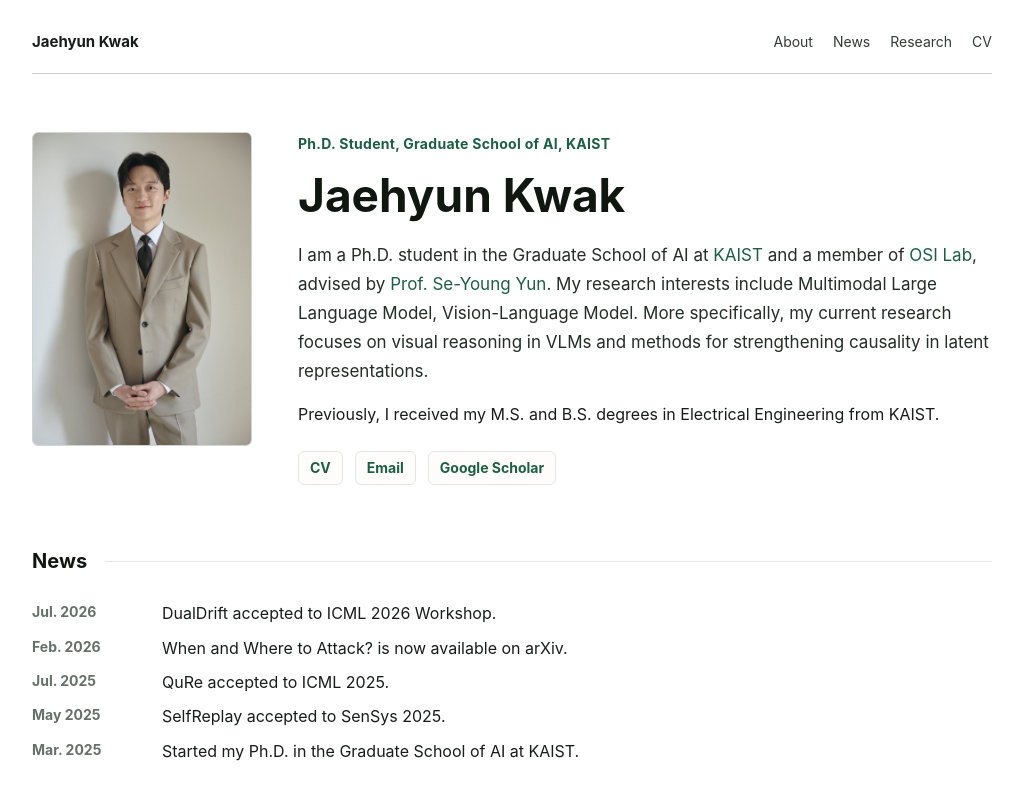
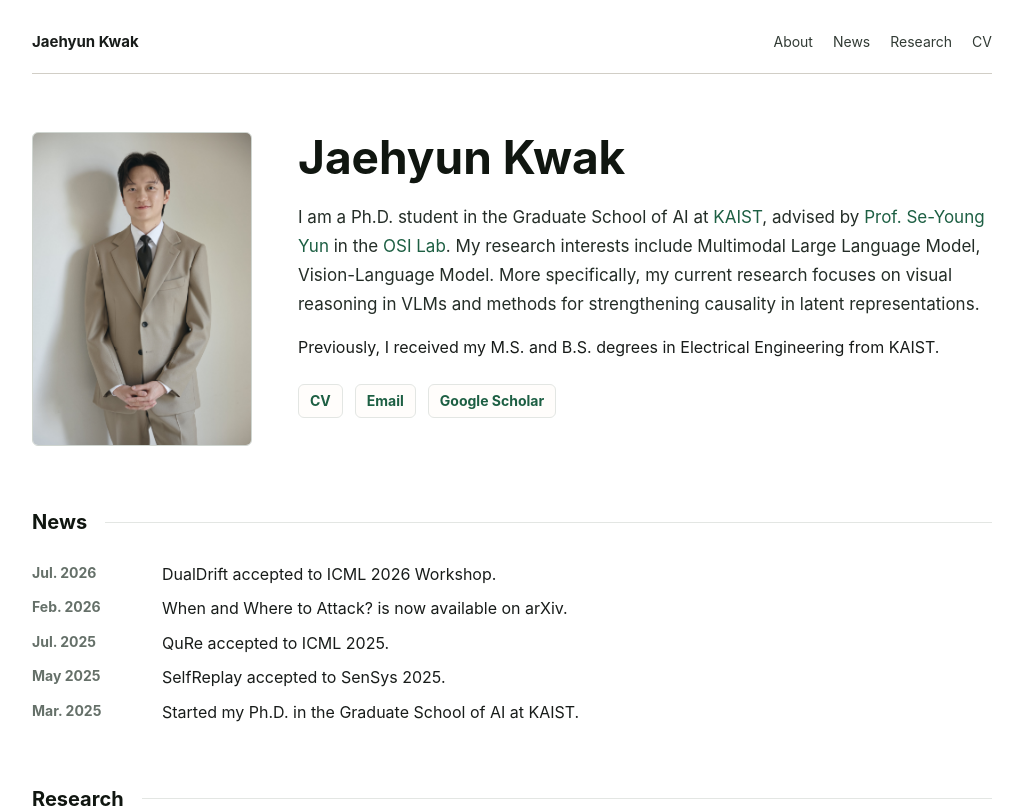
Before and after one commit to jaehyun-kwak/jaehyun-kwak.github.io, a React (Vite) app: page / in a window 1280 px wide. Shown: the top 808 px of the page, without its empty margins (128-1151 px from the left). Built offline with nearby package versions, Linux system fonts and the light colour scheme.

Commit message:
Revise bio introduction

```diff
--- a/src/App.jsx
+++ b/src/App.jsx
@@ -59,21 +59,20 @@ function About() {
       <ProfilePhoto />
 
       <div className="bio">
-        <p className="profile-title">{profile.title}</p>
         <h1>{profile.name}</h1>
 
         <p className="lead">
           I am a Ph.D. student in the Graduate School of AI at{" "}
           <a href={profile.links.kaist} target="_blank" rel="noreferrer">
             KAIST
-          </a>{" "}
-          and a member of{" "}
-          <a href={profile.links.lab} target="_blank" rel="noreferrer">
-            OSI Lab
           </a>
           {", advised by "}
           <a href={profile.links.advisor} target="_blank" rel="noreferrer">
             {profile.advisor}
+          </a>
+          {" in the "}
+          <a href={profile.links.lab} target="_blank" rel="noreferrer">
+            OSI Lab
           </a>
           . My research interests include {profile.interests}.{" "}
           {profile.researchFocus}
```
